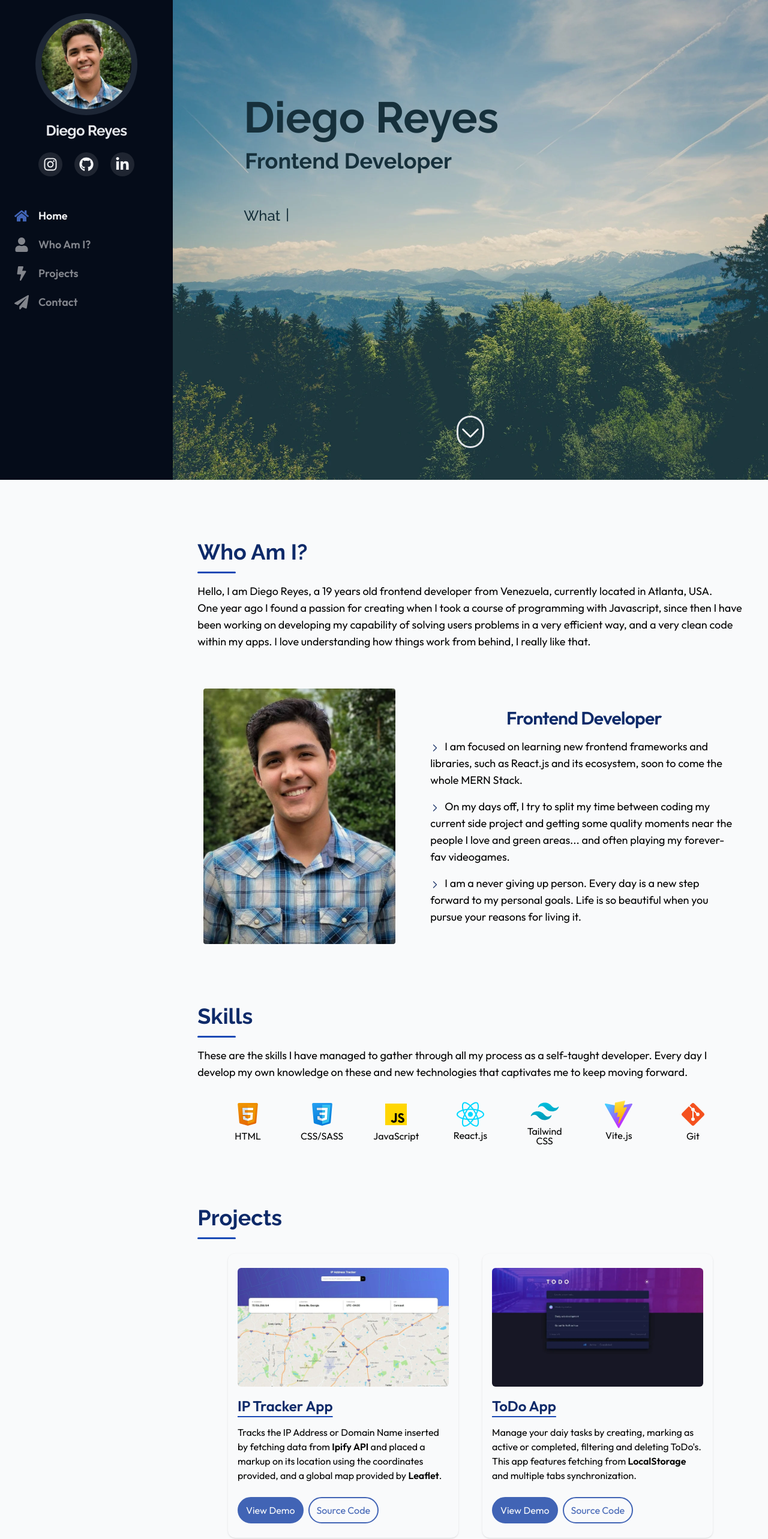
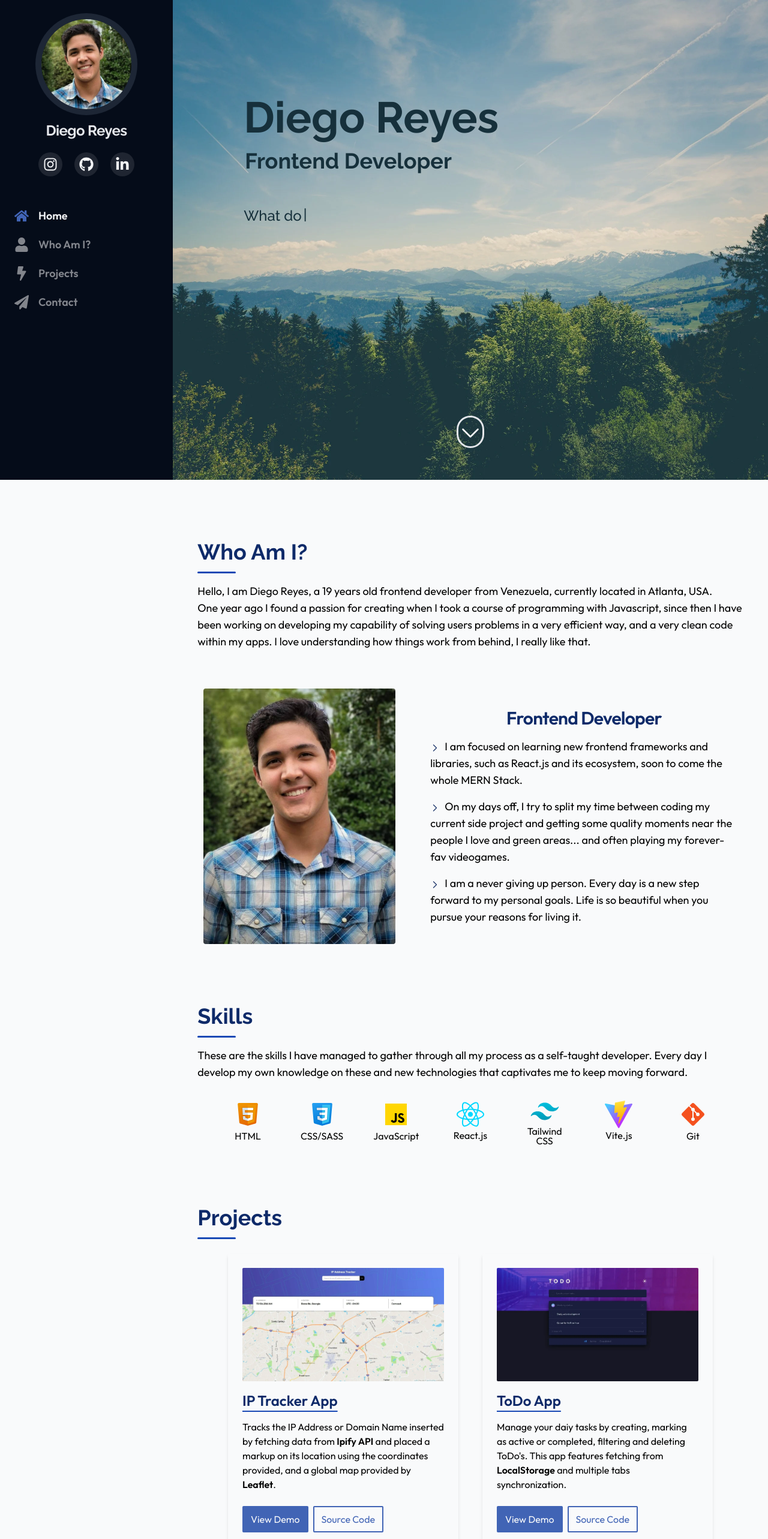
Before and after one commit to dreyescabrera/portfolio, a React (Vite) app: page / in a window 1280 px wide. Shown: the top 2566 px of the page at 60% size. Built offline with nearby package versions, Linux system fonts and the light colour scheme.

Commit message:
add polyfill, finished text animation functionality

```diff
--- a/src/components/App/useIntersectionObserver.js
+++ b/src/components/App/useIntersectionObserver.js
@@ -19,7 +19,8 @@ function useIntersectionObserver() {
     const callback = (entries) => {
       const currentSection = entries[0];
       const intersectionRatio = currentSection.intersectionRatio;
-      if (intersectionRatio > 0.25 && intersectionRatio < 0.75) {
+      console.log(currentSection);
+      if (intersectionRatio > 0.25 && intersectionRatio < 0.6) {
         lightUpNavItem(currentSection.target.id);
         return;
       }
--- a/src/components/Contact/index.jsx
+++ b/src/components/Contact/index.jsx
@@ -30,7 +30,7 @@ function Contact({ refference }) {
         </ul>
         <form
           ref={form}
-          className="relative flex flex-col flex-grow p-4 shadow-lg rounded-sm"
+          className="relative flex flex-col flex-grow p-4 shadow-md rounded-sm"
           id="form"
           onSubmit={sendEmail}
         >
--- a/src/components/Hero/index.jsx
+++ b/src/components/Hero/index.jsx
@@ -2,10 +2,11 @@ import React from "react";
 import { HamburguerButton } from "../HamburguerButton";
 import { HeroButtton } from "../HeroButton";
 import { ScrollButton } from "../ScrollButton";
-import { useModifyText } from "./useModifyText";
+import { useAnimatedText } from "./useAnimatedText";
 
 function Hero({ sidebarIsOpen, setSidebarIsOpen, refference }) {
-  const { textValue, answerQuestion, textIsChanging } = useModifyText();
+  const { textValue, answerQuestion, textIsChanging, chosenAnswer } =
+    useAnimatedText();
   return (
     <header
       className={`grid grid-cols-6 grid-rows-5 justify-items-center w-full h-screen bg-hero-mobile bg-cover bg-center text-[#16303b] font-luxury md:bg-hero-desktop lg:bg-fixed`}
@@ -23,7 +24,7 @@ function Hero({ sidebarIsOpen, setSidebarIsOpen, refference }) {
         <p className="pl-[2px] text-2xl font-semibold leading-7 lg:text-4xl">
           Frontend Developer
         </p>
-        <div className="pt-6  font-medium lg:pt-10">
+        <div className="pt-6 font-medium select-none lg:pt-10">
           <span
             className={`text-xl lg:text-2xl relative after:content-['|'] after:relative after:bottom-[2px] after:left-[3px] after:inline-block   ${
               textIsChanging
@@ -35,14 +36,30 @@ function Hero({ sidebarIsOpen, setSidebarIsOpen, refference }) {
           </span>
           <div className="mt-2 space-x-4 lg:mt-4">
             <HeroButtton
+              type="option"
               text="Why should I?"
               answerQuestion={answerQuestion}
-              questionText={textValue}
+              triggeringText={textValue}
             />
             <HeroButtton
+              type="option"
               text="Of course!"
               answerQuestion={answerQuestion}
-              questionText={textValue}
+              triggeringText={textValue}
+            />
+            <HeroButtton
+              type={"navigation"}
+              text="projects"
+              answerQuestion={answerQuestion}
+              triggeringText={textValue}
+              chosenAnswer={chosenAnswer.current}
+            />
+            <HeroButtton
+              type={"navigation"}
+              text="contact"
+              answerQuestion={answerQuestion}
+              triggeringText={textValue}
+              chosenAnswer={chosenAnswer.current}
             />
           </div>
         </div>
--- /dev/null
+++ b/src/components/Hero/useAnimatedText.js
@@ -0,0 +1,147 @@
+import React from "react";
+
+const phrases = {
+  main: "Let's work together!",
+  question: "What do you think?",
+  affirmed: "That's great to hear!",
+  denied: "Let me show you.",
+};
+
+const reducerObject = (state, action) => ({
+  DELETE_TEXT: {
+    ...state,
+  },
+});
+
+const reducer = (state, action) => {};
+
+let questionSentence = {
+  currentSentence: phrases.main,
+  next: {
+    currentSentence: phrases.question,
+    next: [
+      {
+        currentSentence: phrases.affirmed,
+        next: {
+          currentSentence: phrases.main,
+          next: null,
+        },
+      },
+      {
+        currentSentence: phrases.denied,
+        next: {
+          currentSentence: phrases.main,
+          next: null,
+        },
+      },
+    ],
+  },
+};
+
+function useAnimatedText() {
+  const textSpeed = 60;
+  const chosenAnswer = React.useRef(null);
+
+  const [isVisible, setIsVisible] = React.useState(
+    () => document.visibilityState === "visible"
+  );
+
+  const [textValue, setTextValue] = React.useState("");
+  const [textToPrint, setTextToPrint] = React.useState(questionSentence);
+  const [textIsChanging, setTextIsChanging] = React.useState(false); //used by text-machine animation
+  const [mustDelete, setMustDelete] = React.useState(false);
+
+  //when mustDelete turns true, it will start deleting and once it finishes, turns it into false.
+  //once mustDelete is false, it will start printing the textToPrint
+  //before turning mustDelete into false, it will define the current textToPrint
+
+  const onWrite = (index, text, autoDelete = false) => {
+    setTimeout(() => {
+      setTextValue((prev) => prev + text[index]);
+      if (text[index + 1]) {
+        //recursion inside the setstate because of the asynchrony of setstate
+        onWrite(index + 1, text, autoDelete);
+        return;
+      }
+      setTextIsChanging(false);
+
+      //autoDelete currently only used by the first printing
+      autoDelete &&
+        setTimeout(() => {
+          setMustDelete(true);
+        }, 3000);
+    }, textSpeed);
+  };
+
+  const onDelete = () => {
+    setTimeout(() => {
+      setTextValue((prev) => {
+        const newText = prev.substring(0, prev.length - 1);
+        if (newText.length) {
+          onDelete();
+          return newText;
+        }
+        onChangeCurrentText(); //PRINT
+        setMustDelete(false);
+        return newText;
+      });
+    }, textSpeed);
+  };
+
+  const onChangeCurrentText = () => {
+    if (Array.isArray(textToPrint.next)) {
+      const nextText = textToPrint.next.find(
+        (sentence) => sentence.currentSentence === chosenAnswer.current
+      );
+      setTextToPrint(nextText); //UPDATE TEXT
+      return;
+    }
+    setTextToPrint(textToPrint.next);
+  };
+
+  const answerQuestion = (ev) => {
+    chosenAnswer.current =
+      ev.target.textContent === "Of course!"
+        ? phrases.affirmed
+        : phrases.denied;
+
+    setMustDelete(true); //DELETE
+  };
+
+  React.useEffect(() => {
+    if (!isVisible) return;
+    setTextIsChanging(true); //ANIMATE TEXT MACHINE
+
+    if (mustDelete) {
+      onDelete();
+      return;
+    }
+
+    if (textToPrint.currentSentence === phrases.main) {
+      setTimeout(() => {
+        const canAutoDelete = !!textToPrint.next;
+        onWrite(0, textToPrint.currentSentence, canAutoDelete);
+      }, 500);
+      return;
+    }
+
+    onWrite(0, textToPrint.currentSentence);
+  }, [mustDelete, isVisible]);
+
+  React.useEffect(() => {
+    window.addEventListener("visibilitychange", () => {
+      if (document.visibilityState === "visible") {
+        setIsVisible(true);
+      }
+    });
+  }, []);
+
+  return {
+    textValue,
+    answerQuestion,
+    textIsChanging,
+    chosenAnswer,
+  };
+}
+
+export { useAnimatedText };
--- a/src/components/Hero/useModifyText.js
+++ /dev/null
@@ -1,103 +0,0 @@
-import React from "react";
-const phrases = [
-  "Let's work together!",
-  "What do you think?",
-  "That's great to hear!",
-  "Let me show you.",
-];
-
-function useModifyText() {
-  const textSpeed = 60;
-  const [isVisible, setIsVisible] = React.useState(
-    () => document.visibilityState === "visible"
-  );
-  const [textValue, setTextValue] = React.useState("");
-  const [currentText, setCurrentText] = React.useState(phrases[0]);
-  const [nextText, setNextText] = React.useState(phrases[1]);
-  const [textIsChanging, setTextIsChanging] = React.useState(false);
-  const [isDeleting, setIsDeleting] = React.useState(false);
-
-  const onWrite = (index, text) => {
-    setTimeout(() => {
-      setTextIsChanging(true);
-      setTextValue((prev) => prev + text[index]);
-      if (text[index + 1]) {
-        onWrite(index + 1, text);
-      } else {
-        setTextIsChanging(false);
-        setIsDeleting(true);
-      }
-    }, textSpeed);
-  };
-
-  const onChangeCurrentText = (newText, upcomingText) => {
-    setCurrentText(newText);
-    newText === phrases[0] ? setNextText(null) : setNextText(upcomingText);
-  };
-
-  const onDelete = (autoWriteNextText = true) => {
-    setTimeout(() => {
-      setTextIsChanging(true);
-      setTextValue((prev) => {
-        const newText = prev.substring(0, prev.length - 1);
-        if (newText) onDelete(autoWriteNextText);
-        else {
-          setTextIsChanging(false);
-          setIsDeleting(false);
-          autoWriteNextText && onChangeCurrentText(nextText, null);
-        }
-        return newText;
-      });
-    }, textSpeed);
-  };
-
-  const answerQuestion = (ev) => {
-    ev.target.textContent === "Why should I?"
-      ? setCurrentText(phrases[3])
-      : setCurrentText(phrases[2]);
-
-    setNextText(phrases[0]);
-    onDelete(false);
-  };
-
-  React.useEffect(() => {
-    if (!currentText) return;
-
-    if (isDeleting) {
-      setTimeout(() => {
-        nextText && onDelete();
-      }, 3000);
-    } else {
-      if (currentText === phrases[0]) {
-        setTimeout(() => {
-          isVisible && onWrite(0, currentText);
-        }, 600);
-      } else {
-        isVisible && onWrite(0, currentText);
-      }
-    }
-  }, [isDeleting, isVisible]);
-
-  React.useEffect(() => {
-    window.addEventListener("visibilitychange", () => {
-      if (document.visibilityState === "visible") {
-        setIsVisible(true);
-      }
-    });
-  }, []);
-  //CUANDO NEXTTEXT SEA NULL, NO SEGUIRA BORRANDO
-  //EL ORDEN:
-  //WORK TOGETHER - WHATCHA THINK?
-  //WHATCHA THINK - NULL
-  //*ANSWER* - WORK TOGETHER
-  //WORK TOGETHER - NULL
-  //PAAAAAAM
-
-  return {
-    textValue,
-    answerQuestion,
-    textIsChanging,
-  };
-}
-
-export { useModifyText };
--- a/src/components/ProjectButton/index.jsx
+++ b/src/components/ProjectButton/index.jsx
@@ -9,8 +9,8 @@ function ProjectButton({ link, text, mainCTO }) {
       className={`${
         mainCTO
           ? "bg-terciary text-gray-50 border-2 border-terciary hover:bg-primary hover:border-transparent"
-          : "text-terciary border-terciary border-2 hover:bg-[#ccf3] hover:bg-gray-100"
-      } px-4 py-2 text-sm xs:text-base rounded-full transition-colors duration-200 lg:text-base lg:px-3`}
+          : "text-terciary border-terciary border-2 hover:bg-[#ccf4] hover:bg-gray-100"
+      } px-4 py-2 text-sm xs:text-base rounded-sm transition-colors duration-200 lg:text-base lg:px-3`}
     >
       {text}
     </a>
--- a/src/components/ProjectCard/index.jsx
+++ b/src/components/ProjectCard/index.jsx
@@ -4,11 +4,12 @@ import { ProjectButton } from "../ProjectButton";
 
 function ProjectCard({ project }) {
   return (
-    <article className="bg-gray-50 max-w-sm px-4 py-6 rounded-xl shadow-md lg:shadow">
+    <article className="bg-gray-50 max-w-sm p-6 rounded-sm shadow-md">
       <img
         src={project.imgURL}
         alt={project.title}
-        className="rounded-md"
+        aria-label={project.title}
+        className="rounded-sm"
         loading="lazy"
       />
       <h3 className="my-4 text-xl xs:text-2xl font-semibold text-primary underline decoration-secondary underline-offset-8 lg:text-2xl">
--- a/tailwind.config.cjs
+++ b/tailwind.config.cjs
@@ -32,7 +32,7 @@ module.exports = {
       },
       animation: {
         bounce: "bounce 3s linear infinite",
-        "text-machine": "print 1.5s steps(1) infinite",
+        "text-machine": "print 1.2s steps(1) infinite",
       },
       keyframes: {
         print: {
```
Also changed, not shown: index.html (+11 -1 lines), src/components/HeroButton/index.jsx (+37 -3 lines).
